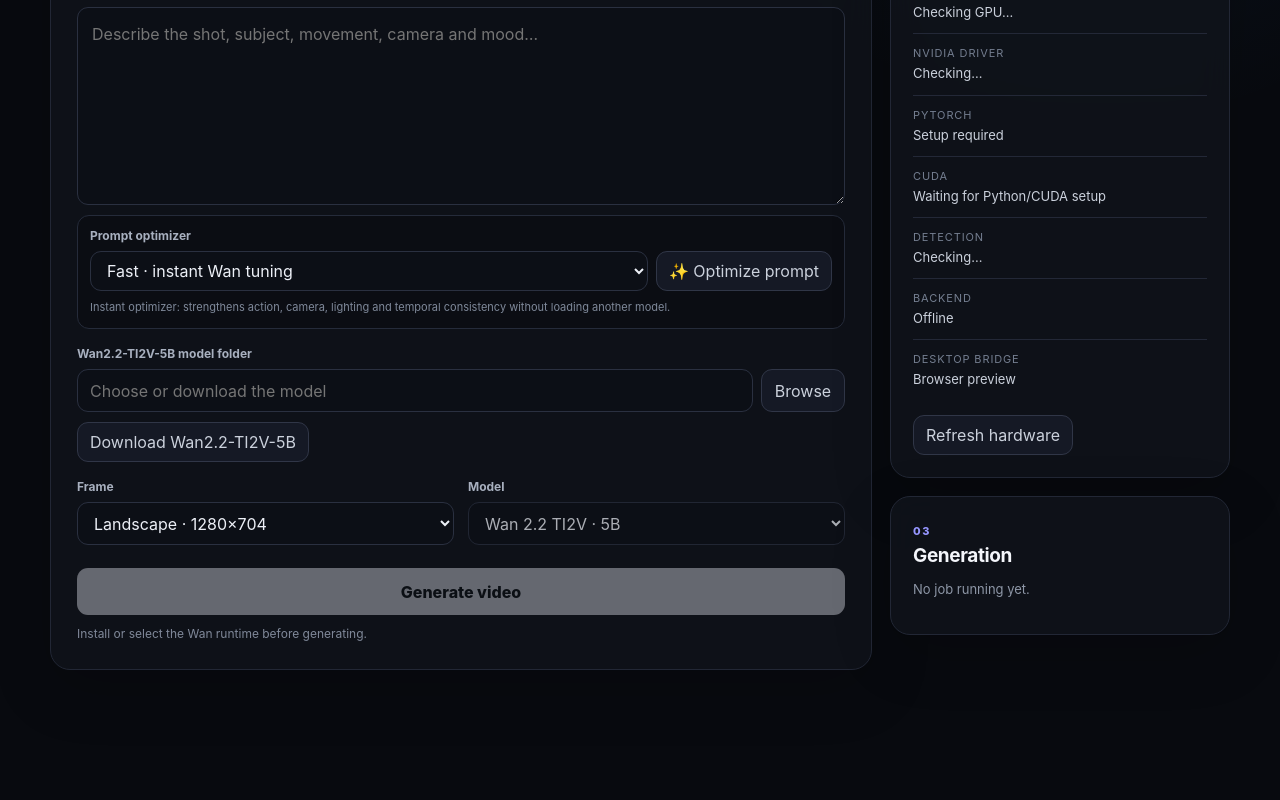
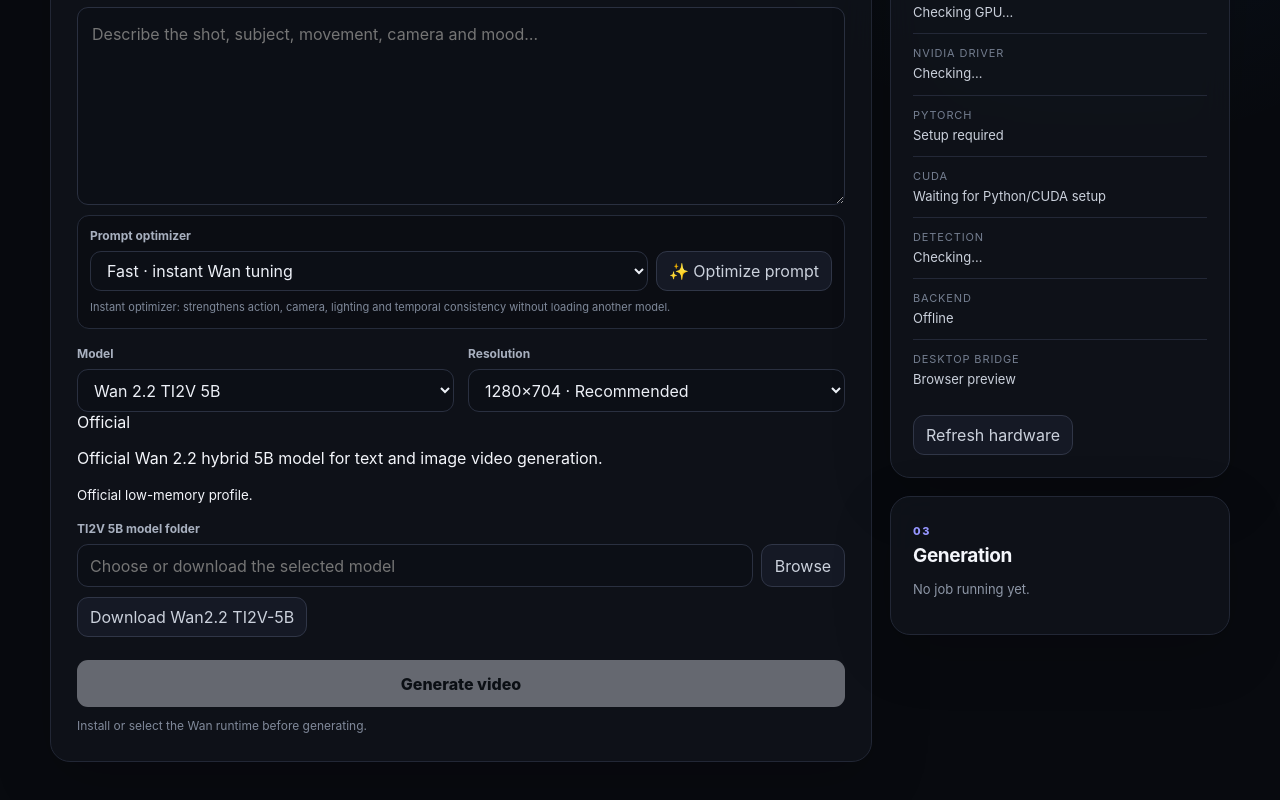
Before and after one commit to HGWells2001/Wan2.2-Desktop, a React (Vite) app: page / in a window 1280 px wide. Shown: the part 648-1448 px from the top of the page. Before the commit the page ends 1382 px from the top, so only its background shows below. Built offline with nearby package versions, Linux system fonts and the light colour scheme.

Commit message:
feat: keep 5B and add selectable A14B Q4/Q5 profiles

```diff
--- a/frontend/App.tsx
+++ b/frontend/App.tsx
@@ -67,6 +67,40 @@
   message?: string | null;
 };
 
+type ModelProfile = {
+  id: string;
+  name: string;
+  short_name: string;
+  description: string;
+  engine: "wan-upstream" | "diffusers-gguf";
+  task: string;
+  modes: Array<"text" | "image">;
+  sizes: string[];
+  default_size: string;
+  quantization?: string | null;
+  recommended: boolean;
+  experimental: boolean;
+  download_label: string;
+  vram_note: string;
+};
+
+const FALLBACK_5B_PROFILE: ModelProfile = {
+  id: "ti2v-5b",
+  name: "Wan 2.2 TI2V 5B",
+  short_name: "TI2V 5B",
+  description: "Official Wan 2.2 hybrid 5B model for text and image video generation.",
+  engine: "wan-upstream",
+  task: "ti2v-5B",
+  modes: ["text", "image"],
+  sizes: ["1280*704", "704*1280"],
+  default_size: "1280*704",
+  quantization: null,
+  recommended: false,
+  experimental: false,
+  download_label: "Download Wan2.2 TI2V-5B",
+  vram_note: "Official low-memory profile.",
+};
+
 function ProgressBar({
   percent,
   phase,
@@ -110,10 +144,13 @@
   const [optimizingPrompt, setOptimizingPrompt] = useState(false);
   const [originalPrompt, setOriginalPrompt] = useState<string | null>(null);
   const [promptOptimizationNote, setPromptOptimizationNote] = useState<string | null>(null);
+  const [modelProfiles, setModelProfiles] = useState<ModelProfile[]>([]);
+  const [selectedModelId, setSelectedModelId] = useState("ti2v-5b");
+  const [modelPaths, setModelPaths] = useState<Record<string, string>>({});
   const [checkpointDir, setCheckpointDir] = useState("");
+  const [selectedSize, setSelectedSize] = useState("1280*704");
   const [imagePath, setImagePath] = useState("");
   const [mode, setMode] = useState<"text" | "image">("text");
-  const [orientation, setOrientation] = useState<"landscape" | "portrait">("landscape");
   const [job, setJob] = useState<GenerationJob | null>(null);
   const [error, setError] = useState<string | null>(null);
   const [submitting, setSubmitting] = useState(false);
@@ -125,6 +162,14 @@
   const [pythonProgress, setPythonProgress] = useState<DesktopProgress | null>(null);
   const [desktopReady, setDesktopReady] = useState(false);
   const [modelDownload, setModelDownload] = useState<GenerationJob | null>(null);
+  const [modelDownloadTargetId, setModelDownloadTargetId] = useState<string | null>(null);
+
+  const selectedProfile = useMemo(
+    () =>
+      modelProfiles.find((profile) => profile.id === selectedModelId) ??
+      FALLBACK_5B_PROFILE,
+    [modelProfiles, selectedModelId],
+  );
 
   async function refreshNativeGpu() {
     const desktop = window.wanDesktop;
@@ -160,17 +205,23 @@
 
   async function refreshRuntime() {
     try {
-      const [healthResponse, hardwareResponse] = await Promise.all([
+      const [healthResponse, hardwareResponse, modelsResponse] = await Promise.all([
         fetch(`${API}/health`),
         fetch(`${API}/hardware`),
+        fetch(`${API}/models`),
       ]);
 
-      if (!healthResponse.ok || !hardwareResponse.ok) {
+      if (!healthResponse.ok || !hardwareResponse.ok || !modelsResponse.ok) {
         throw new Error("Backend responded with an error");
       }
 
       setHealth(await healthResponse.json());
       setHardware(await hardwareResponse.json());
+      const catalog = (await modelsResponse.json()) as {
+        defaultModelId: string;
+        models: ModelProfile[];
+      };
+      setModelProfiles(catalog.models);
       await refreshBackendStatus();
       setError(null);
     } catch (reason) {
@@ -221,8 +272,16 @@
         await refreshNativeGpu();
         await refreshBackendStatus();
         const config = await desktop.getConfig();
-        if (!cancelled && config.checkpointDir) {
-          setCheckpointDir(config.checkpointDir);
+        const restoredModelId = config.selectedModelId ?? "ti2v-5b";
+        const restoredPaths = {
+          ...(config.checkpointDir ? { "ti2v-5b": config.checkpointDir } : {}),
+          ...(config.modelPaths ?? {}),
+        };
+
+        if (!cancelled) {
+          setSelectedModelId(restoredModelId);
+          setModelPaths(restoredPaths);
+          setCheckpointDir(restoredPaths[restoredModelId] ?? "");
         }
         if (!cancelled && config.wanSourceDir) {
           setRuntimeInstalled(true);
@@ -265,10 +324,25 @@
         const next = (await response.json()) as GenerationJob;
         setModelDownload(next);
 
-        if (next.status === "completed") {
+        if (next.status === "completed" && modelDownloadTargetId) {
+          const nextPaths = {
+            ...modelPaths,
+            [modelDownloadTargetId]: next.outputPath,
+          };
+          setModelPaths(nextPaths);
+
+          if (modelDownloadTargetId === selectedModelId) {
             setCheckpointDir(next.outputPath);
+          }
+
           if (window.wanDesktop) {
-            await window.wanDesktop.saveConfig({ checkpointDir: next.outputPath });
+            await window.wanDesktop.saveConfig({
+              modelPaths: nextPaths,
+              selectedModelId,
+              ...(modelDownloadTargetId === "ti2v-5b"
+                ? { checkpointDir: next.outputPath }
+                : {}),
+            });
           }
         }
       } catch {
@@ -277,7 +351,7 @@
     }, 1500);
 
     return () => window.clearInterval(timer);
-  }, [modelDownload]);
+  }, [modelDownload, modelDownloadTargetId, modelPaths, selectedModelId]);
 
   useEffect(() => {
     if (!job || !["queued", "running"].includes(job.status)) return;
@@ -330,14 +404,39 @@
     const desktop = window.wanDesktop;
     if (!desktop) return;
 
-    const selected = await desktop.chooseDirectory("Choose Wan2.2 model folder");
+    const selected = await desktop.chooseDirectory(`Choose ${selectedProfile.short_name} model folder`);
     if (!selected) return;
 
+    const nextPaths = { ...modelPaths, [selectedModelId]: selected };
+    setModelPaths(nextPaths);
     setCheckpointDir(selected);
-    await desktop.saveConfig({ checkpointDir: selected });
+    await desktop.saveConfig({
+      selectedModelId,
+      modelPaths: nextPaths,
+      ...(selectedModelId === "ti2v-5b" ? { checkpointDir: selected } : {}),
+    });
   }
 
-  async function downloadDefaultModel() {
+  async function selectModel(modelId: string) {
+    const profile =
+      modelProfiles.find((candidate) => candidate.id === modelId) ??
+      FALLBACK_5B_PROFILE;
+
+    setSelectedModelId(modelId);
+    setCheckpointDir(modelPaths[modelId] ?? "");
+    setSelectedSize(profile.default_size);
+
+    if (!profile.modes.includes(mode)) {
+      setMode("text");
+      setImagePath("");
+    }
+
+    if (window.wanDesktop) {
+      await window.wanDesktop.saveConfig({ selectedModelId: modelId });
+    }
+  }
+
+  async function downloadSelectedModel() {
     const desktop = window.wanDesktop;
     if (!desktop) {
       setError("Model download is available in the desktop app.");
@@ -353,7 +452,7 @@
         method: "POST",
         headers: { "Content-Type": "application/json" },
         body: JSON.stringify({
-          repo_id: "Wan-AI/Wan2.2-TI2V-5B",
+          model_id: selectedModelId,
           destination,
         }),
       });
@@ -363,6 +462,7 @@
         throw new Error(payload.detail ?? "Model download could not be started");
       }
 
+      setModelDownloadTargetId(selectedModelId);
       setModelDownload(payload);
     } catch (reason) {
       setError(reason instanceof Error ? reason.message : String(reason));
@@ -520,10 +620,11 @@
         method: "POST",
         headers: { "Content-Type": "application/json" },
         body: JSON.stringify({
-          task: "ti2v-5B",
+          model_id: selectedModelId,
+          task: selectedProfile.task,
           prompt,
           checkpoint_dir: checkpointDir,
-          size: orientation === "landscape" ? "1280*704" : "704*1280",
+          size: selectedSize,
           image_path: mode === "image" ? imagePath : null,
           offload_model: true,
           convert_model_dtype: true,
@@ -649,7 +750,15 @@
               <button
                 type="button"
                 className={mode === "image" ? "active" : ""}
-                onClick={() => setMode("image")}
+                disabled={!selectedProfile.modes.includes("image")}
+                title={
+                  selectedProfile.modes.includes("image")
+                    ? undefined
+                    : "This A14B GGUF profile currently supports Text-to-Video only."
+                }
+                onClick={() => {
+                  if (selectedProfile.modes.includes("image")) setMode("image");
+                }}
               >
                 Image
               </button>
@@ -754,13 +863,74 @@
             </label>
           )}
 
+          <div className="model-profile-card">
+            <div className="field-row">
               <label>
-            <span>Wan2.2-TI2V-5B model folder</span>
+                <span>Model</span>
+                <select
+                  value={selectedModelId}
+                  disabled={["queued", "running"].includes(modelDownload?.status ?? "")}
+                  onChange={(event) => void selectModel(event.target.value)}
+                >
+                  {(modelProfiles.length ? modelProfiles : [FALLBACK_5B_PROFILE]).map(
+                    (profile) => (
+                      <option key={profile.id} value={profile.id}>
+                        {profile.name}
+                        {profile.recommended ? " · Recommended" : ""}
+                      </option>
+                    ),
+                  )}
+                </select>
+              </label>
+
+              <label>
+                <span>Resolution</span>
+                <select
+                  value={selectedSize}
+                  onChange={(event) => setSelectedSize(event.target.value)}
+                >
+                  {selectedProfile.sizes.map((size) => (
+                    <option key={size} value={size}>
+                      {size.replace("*", "×")}
+                      {size === selectedProfile.default_size ? " · Recommended" : ""}
+                    </option>
+                  ))}
+                </select>
+              </label>
+            </div>
+
+            <div className="model-profile-meta">
+              <div className="model-badges">
+                {selectedProfile.id === "ti2v-5b" ? (
+                  <span className="model-badge official">Official</span>
+                ) : null}
+                {selectedProfile.quantization ? (
+                  <span className="model-badge">{selectedProfile.quantization}</span>
+                ) : null}
+                {selectedProfile.recommended ? (
+                  <span className="model-badge recommended">3090 pick</span>
+                ) : null}
+                {selectedProfile.experimental ? (
+                  <span className="model-badge experimental">Experimental</span>
+                ) : null}
+              </div>
+              <p>{selectedProfile.description}</p>
+              <small>{selectedProfile.vram_note}</small>
+            </div>
+
+            <label>
+              <span>{selectedProfile.short_name} model folder</span>
               <div className="input-with-button">
                 <input
                   value={checkpointDir}
-                onChange={(event) => setCheckpointDir(event.target.value)}
-                placeholder="Choose or download the model"
+                  onChange={(event) => {
+                    setCheckpointDir(event.target.value);
+                    setModelPaths((current) => ({
+                      ...current,
+                      [selectedModelId]: event.target.value,
+                    }));
+                  }}
+                  placeholder="Choose or download the selected model"
                   required
                 />
                 <button
@@ -778,12 +948,16 @@
               <button
                 className="secondary"
                 type="button"
-              disabled={!desktopReady || ["queued", "running"].includes(modelDownload?.status ?? "")}
-              onClick={() => void downloadDefaultModel()}
+                disabled={
+                  !desktopReady ||
+                  !pythonReady ||
+                  ["queued", "running"].includes(modelDownload?.status ?? "")
+                }
+                onClick={() => void downloadSelectedModel()}
               >
                 {["queued", "running"].includes(modelDownload?.status ?? "")
-                ? "Downloading Wan2.2-TI2V-5B…"
-                : "Download Wan2.2-TI2V-5B"}
+                  ? `Downloading ${selectedProfile.short_name}…`
+                  : selectedProfile.download_label}
               </button>
               {modelDownload && (
                 <span className="download-status">
@@ -805,26 +979,13 @@
               />
             )}
 
-          <div className="field-row">
-            <label>
-              <span>Frame</span>
-              <select
-                value={orientation}
-                onChange={(event) =>
-                  setOrientation(event.target.value as "landscape" | "portrait")
-                }
-              >
-                <option value="landscape">Landscape · 1280×704</option>
-                <option value="portrait">Portrait · 704×1280</option>
-              </select>
-            </label>
-
-            <label>
-              <span>Model</span>
-              <select disabled value="ti2v-5B">
-                <option value="ti2v-5B">Wan 2.2 TI2V · 5B</option>
-              </select>
-            </label>
+            {selectedProfile.engine === "diffusers-gguf" ? (
+              <p className="hint model-warning">
+                A14B GGUF is Text-to-Video only in this build. Q4_K_M is the
+                recommended starting point for a 24 GB RTX 3090. The 5B model
+                remains available and unchanged.
+              </p>
+            ) : null}
           </div>
 
           <button
```
Lines whose indentation alone changed are shown as unchanged.
